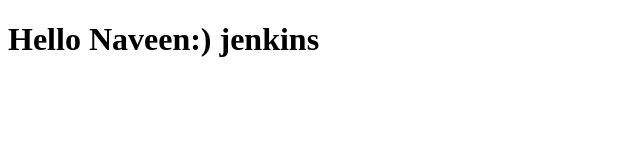
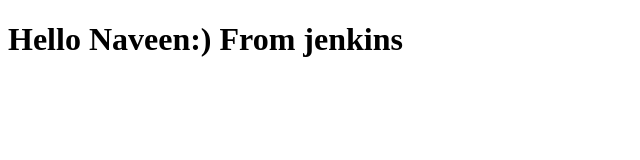
Before and after one commit to NaveenMadMax/zenclass, a plain HTML site: page index.html in a window 1280 px wide. Shown: the whole page, without its empty margins (0-640 px from the left). Drawn offline with Linux system fonts and the light colour scheme.

Commit message:
Update index.html 5

```diff
--- a/index.html
+++ b/index.html
@@ -1,9 +1,9 @@
 <!doctype html>
 <html>
 <head>
-	<title>Hello Worldzzzs:)</title>
+	<title>Hello Worlds:)</title>
 </head>
 <body>
-	<h1>Hello Naveen:) jenkins</h>
+	<h1>Hello Naveen:) From jenkins</h>
 </body>
 </html>
```
